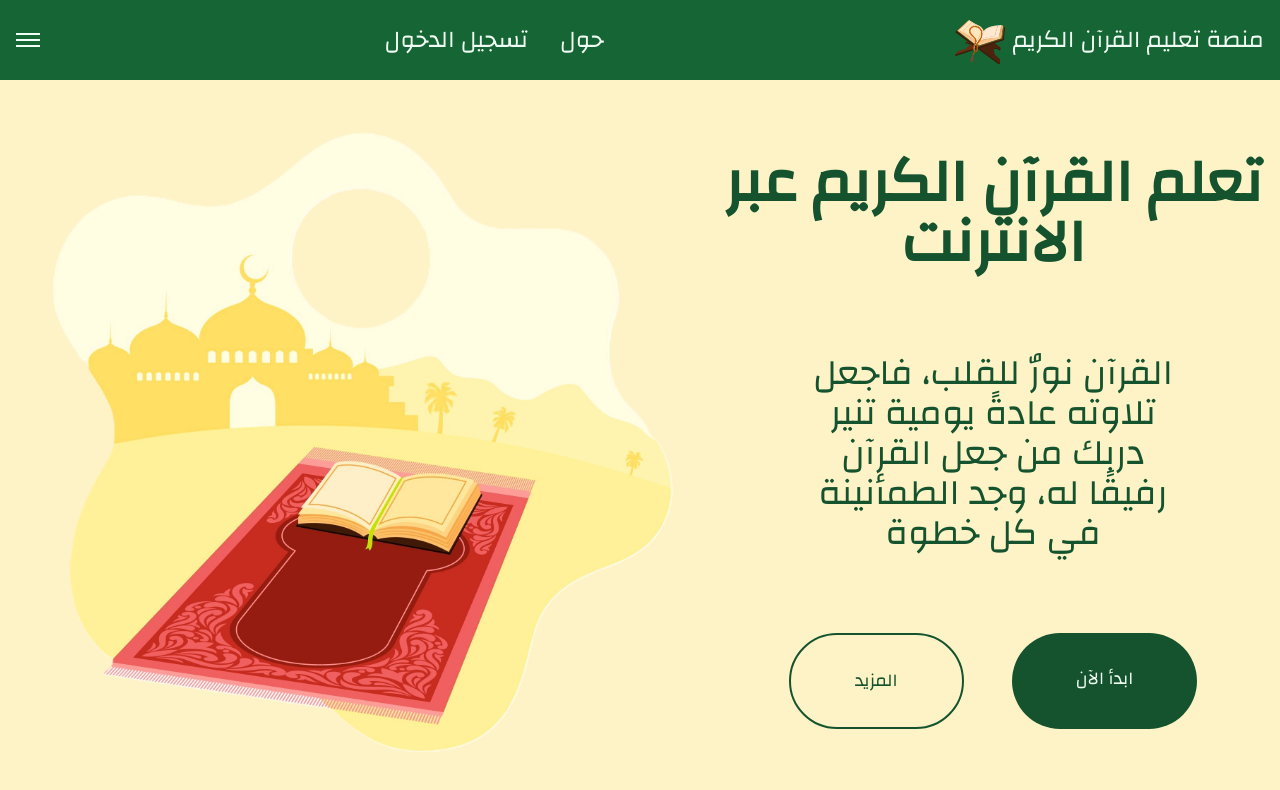
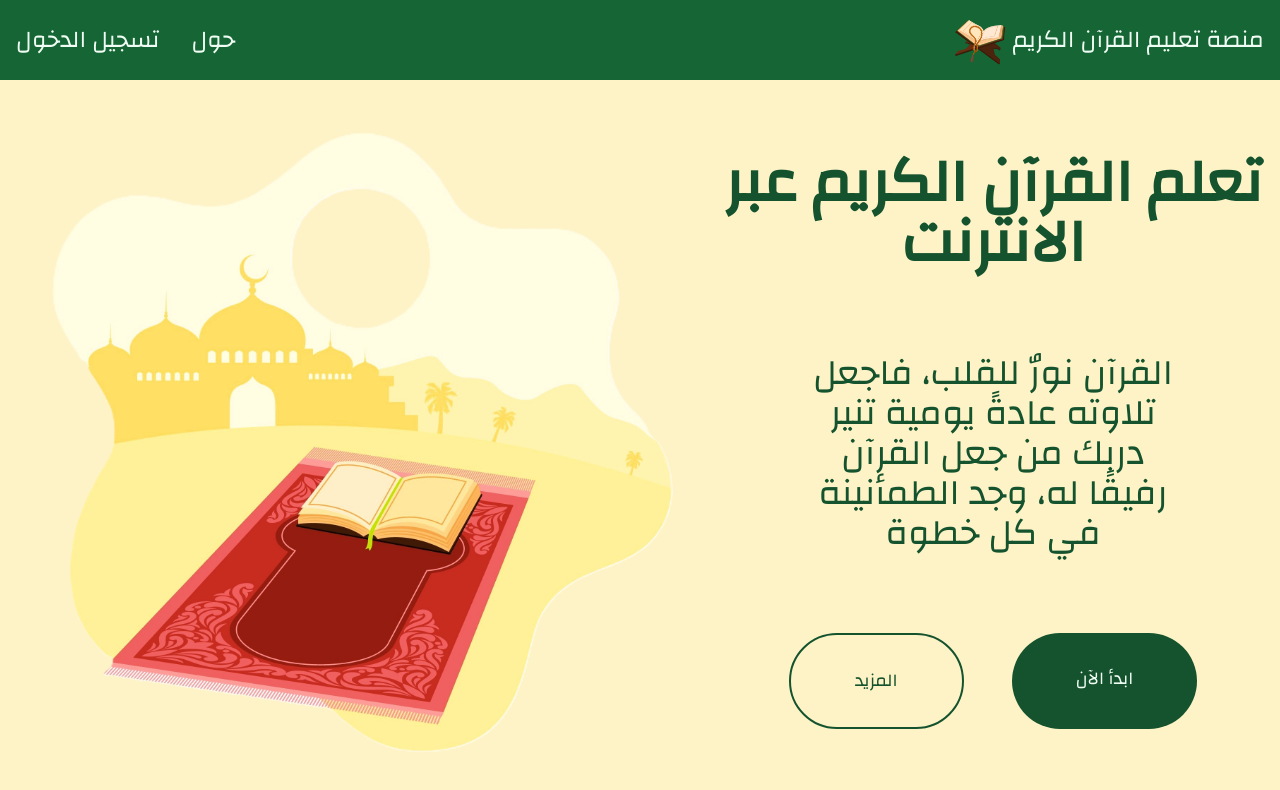
Before and after one commit to PROuserR/QuranLearningPlatform, a Next.js app: page / in a window 1280 px wide. Shown: the top 790 px of the page. Built offline with nearby package versions, Linux system fonts and the light colour scheme.

Commit message:
added mobile view compatibility - fixed a bug

```diff
--- a/src/components/navbar.tsx
+++ b/src/components/navbar.tsx
@@ -29,7 +29,7 @@ function Navbar() {
         </Link>
       </div>
 
-      <div className='flex flex-col w-auto gap-y-1 mr-auto' onClick={toggleMenu}>
+      <div className='flex flex-col md:hidden w-auto gap-y-1 mr-auto' onClick={toggleMenu}>
         <div className='flex w-6 bg-green-50 py-[1px] px-3'></div>
         <div className='flex w-6 bg-green-50 py-[1px] px-3'></div>
         <div className='flex w-6 bg-green-50 py-[1px] px-3'></div>
```
